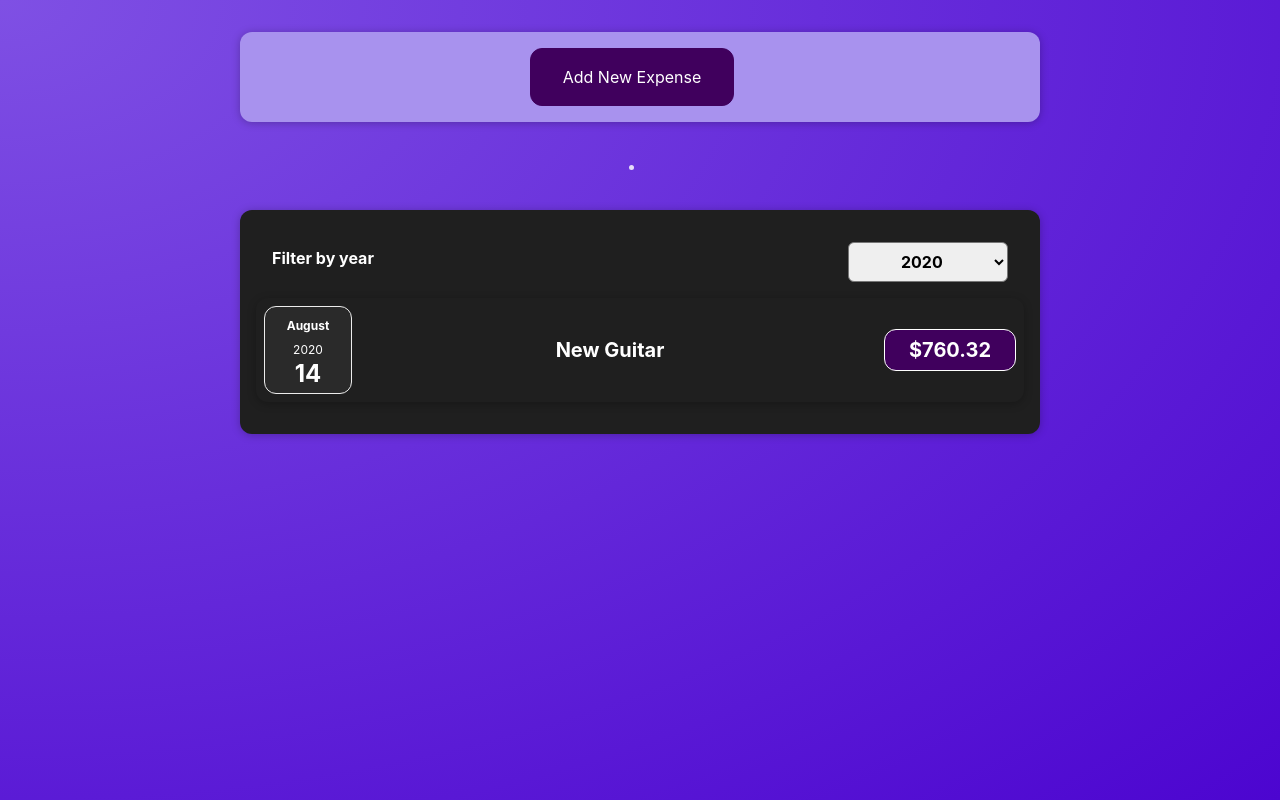
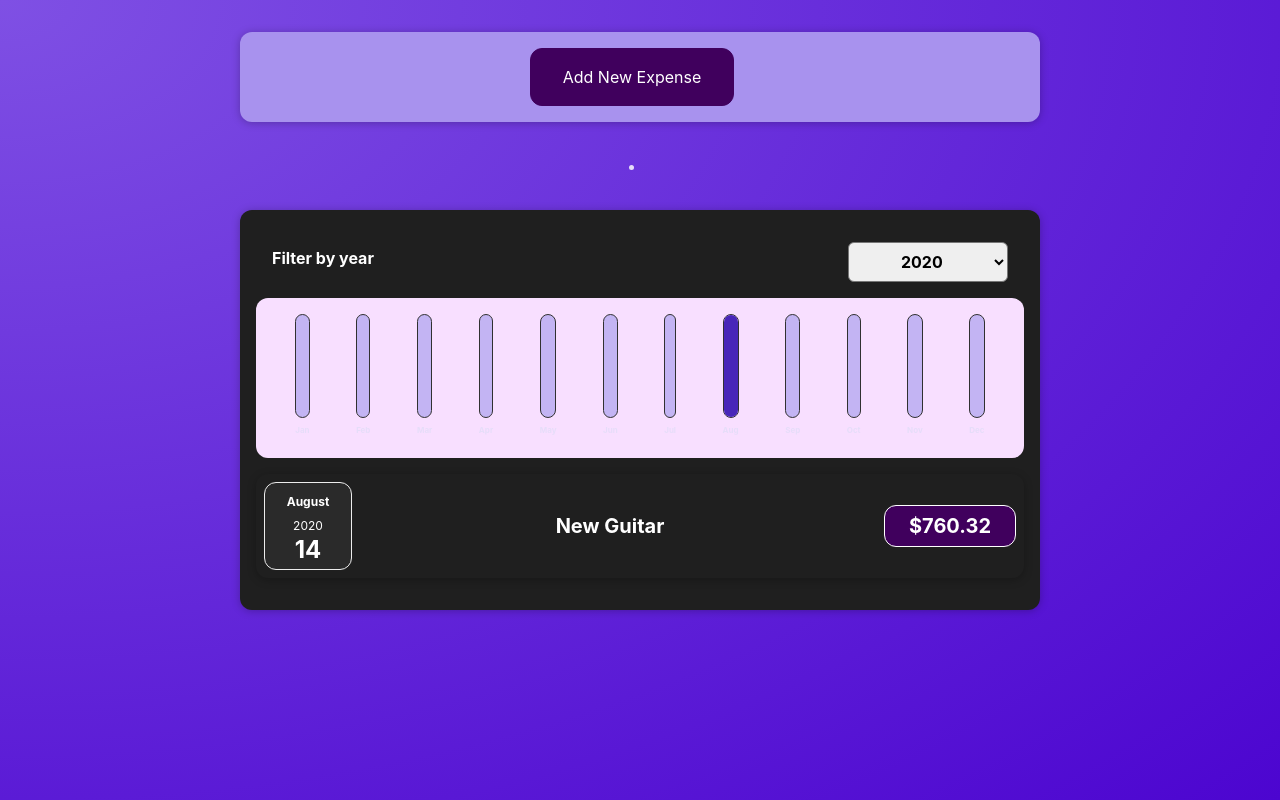
Before and after one commit to mhgarry/check_expenses, a React (Vite) app in the folder client/: page / in a window 1280 px wide. Built offline with nearby package versions, Linux system fonts and the light colour scheme.

Commit message:
added chart and finsihed draft of app

```diff
--- a/client/src/components/Chart/Chart.jsx
+++ b/client/src/components/Chart/Chart.jsx
@@ -1,17 +1,21 @@
 import ChartBar from './ChartBar';
 import './Chart.css';
 
-const Chart = () => {
+const Chart = (props) => {
+
+    const dataPointValues = props.dataPoints.map(dataPoint => dataPoint.value);
+    const totalMaximum = Math.max(...dataPointValues);
+
     return (
         <div className='chart'>
-            {props.dataPoints.map((dataPoint) => {
+            {props.dataPoints.map((dataPoint) => (
                 <ChartBar
                     key={dataPoint.label}
                     value={dataPoint.value}
-                    maxValue={null}
+                    maxValue={totalMaximum}
                     label={dataPoint.label}
-                />;
-            })};
+                />
+            ))}
         </div>
     );
 };
--- a/client/src/components/Chart/ChartBar.jsx
+++ b/client/src/components/Chart/ChartBar.jsx
@@ -1,10 +1,9 @@
 import './ChartBar.css';
-import { useState } from 'react';
 
 const ChartBar = (props) => {
     let barFillHeight = '0%';
 
-    if (props.max > 0) {
+    if (props.maxValue > 0) {
         barFillHeight = Math.round((props.value / props.maxValue) * 100) + '%';
     }
 
@@ -13,11 +12,12 @@
             <div className='chart-bar__inner'>
                 <div
                     className='chart-bar__fill'
-                    style={{ height: barFillHeight }}></div>
+                    style={{ height: barFillHeight }}
+                ></div>
             </div>
             <div className='chart-bar__label'>{props.label}</div>
         </div>
-    )
+    );
 };
 
 export default ChartBar;
--- a/client/src/components/Expenses/ExpenseDisplay.jsx
+++ b/client/src/components/Expenses/ExpenseDisplay.jsx
@@ -1,5 +1,6 @@
-import React, { useState } from 'react';
+import { useState } from 'react';
 
+import ExpensesChart from './ExpensesChart';
 import ExpensesList from './ExpensesList';
 import Card from '../UI/Card';
 import ExpenseFilter from './ExpenseFilter';
@@ -27,6 +28,7 @@
 					selected={filteredYear}
 					onChangeFilter={filterChangeHandler}
 				/>
+				<ExpensesChart expense={filteredExpenses} />
 				<ExpensesList items={filteredExpenses} />
 			</Card>
 		</li>
--- a/client/src/components/Expenses/ExpensesChart.jsx
+++ b/client/src/components/Expenses/ExpensesChart.jsx
@@ -16,13 +16,12 @@
         { label: 'Dec', value: 0 },
     ];
 
-    for (const expense in props.expesne) {
-        const expenseMonth = expense.date.getMonth();
-        chartDataPoints(expenseMonth).value += expense.amount;
+    for (const expense of props.expense) {
+        const expenseMonth = expense.date.getMonth(); // starting at 0 => January => 0
+        chartDataPoints[expenseMonth].value += expense.amount;
     }
-    return (
-        <Chart dataPoints={chartDataPoints} />
-    )
+
+    return <Chart dataPoints={chartDataPoints} />;
 };
 
 export default ExpensesChart;
```
